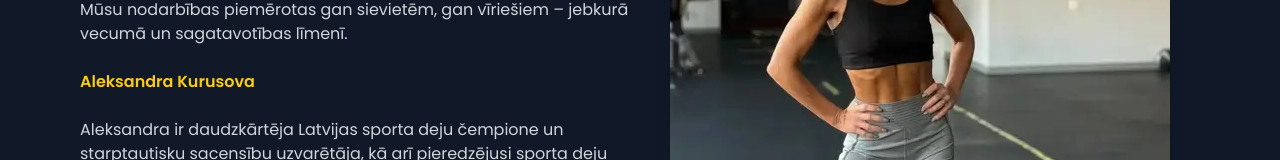
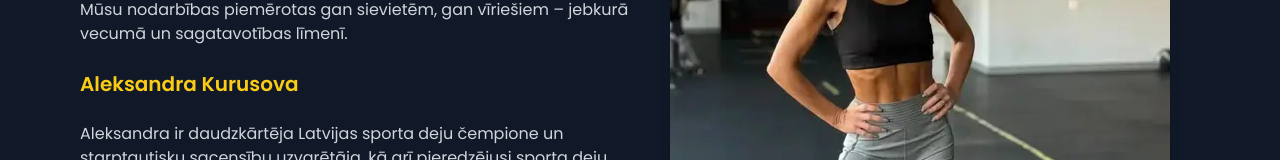
Before and after one commit to Kizenbahs/batutufitness.lv, a React (Vite) app: page /about in a window 1280 px wide. Shown: the part 550-710 px from the top of the page. Built offline with nearby package versions, Linux system fonts and the light colour scheme; no server answers.

Commit message:
fix: correct subtext styling in Latvian About page

```diff
--- a/src/pages/about/index.tsx
+++ b/src/pages/about/index.tsx
@@ -74,7 +74,7 @@ const AboutPage: React.FC = () => {
                       <p>
                         Mūsu nodarbības piemērotas gan sievietēm, gan vīriešiem – jebkurā vecumā un sagatavotības līmenī.
                       </p>
-                      <p className="text-yellow-400 font-semibold">Aleksandra Kurusova</p>
+                      <p className="text-xl font-semibold text-yellow-400 mb-4">Aleksandra Kurusova</p>
                       <p>
                         Aleksandra ir daudzkārtēja Latvijas sporta deju čempione un starptautisku sacensību uzvarētāja, kā arī pieredzējusi sporta deju trenere. Viņa ir <a href="https://lsfp.lv/sporta_registrs/sertificetie_sporta_specialisti?name=aleksandra+kurusova&category=0&sport=0&type=0" className="text-yellow-400" target="_blank" rel="noopener noreferrer">C kategorijas sertificēta sporta trenere</a> – skatīt sertifikāciju – ar plašu profesionālo pieredzi gan Latvijā, gan ārvalstīs.
                       </p>
```
